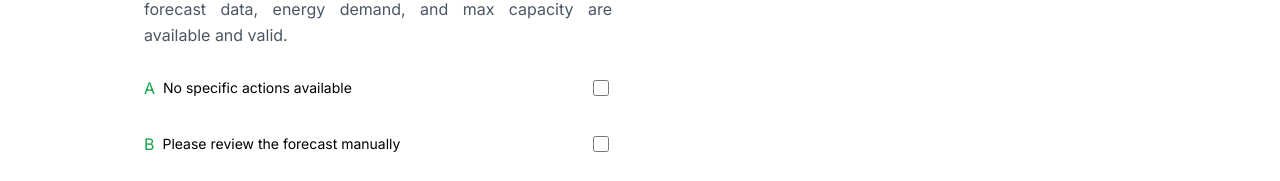
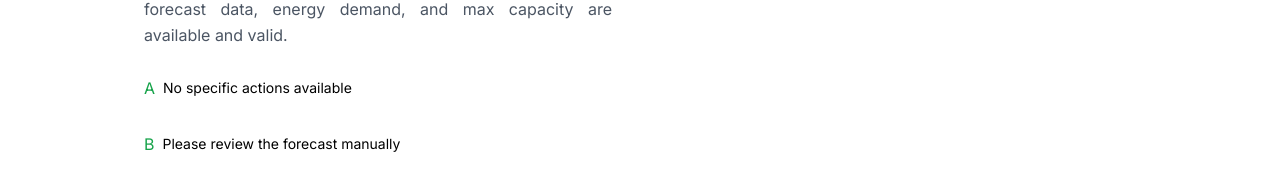
Before and after one commit to Darry17/Thesis-DSS, a React (Vite) app: page /result in a window 1280 px wide. Shown: the part 697-878 px from the top of the page. Built offline with nearby package versions, Linux system fonts and the light colour scheme.

Commit message:
remove checkbox

```diff
--- a/src/components/Main/Forecast/ForecastResult.jsx
+++ b/src/components/Main/Forecast/ForecastResult.jsx
@@ -783,20 +783,12 @@ export default function ForecastResult() {
                   <span className="text-green-600 font-medium">A</span>
                   <p className="text-sm">{actionA}</p>
                 </div>
-                <input
-                  type="checkbox"
-                  className="h-4 w-4 text-green-600 border-green-600 focus:ring-green-500 cursor-pointer rounded accent-green-700"
-                />
               </div>
               <div className="flex items-center justify-between">
                 <div className="flex items-center gap-2">
                   <span className="text-green-600 font-medium">B</span>
                   <p className="text-sm">{actionB}</p>
                 </div>
-                <input
-                  type="checkbox"
-                  className="h-4 w-4 text-green-600 border-green-600 focus:ring-green-500 cursor-pointer rounded accent-green-700"
-                />
               </div>
             </div>
           </div>
```
